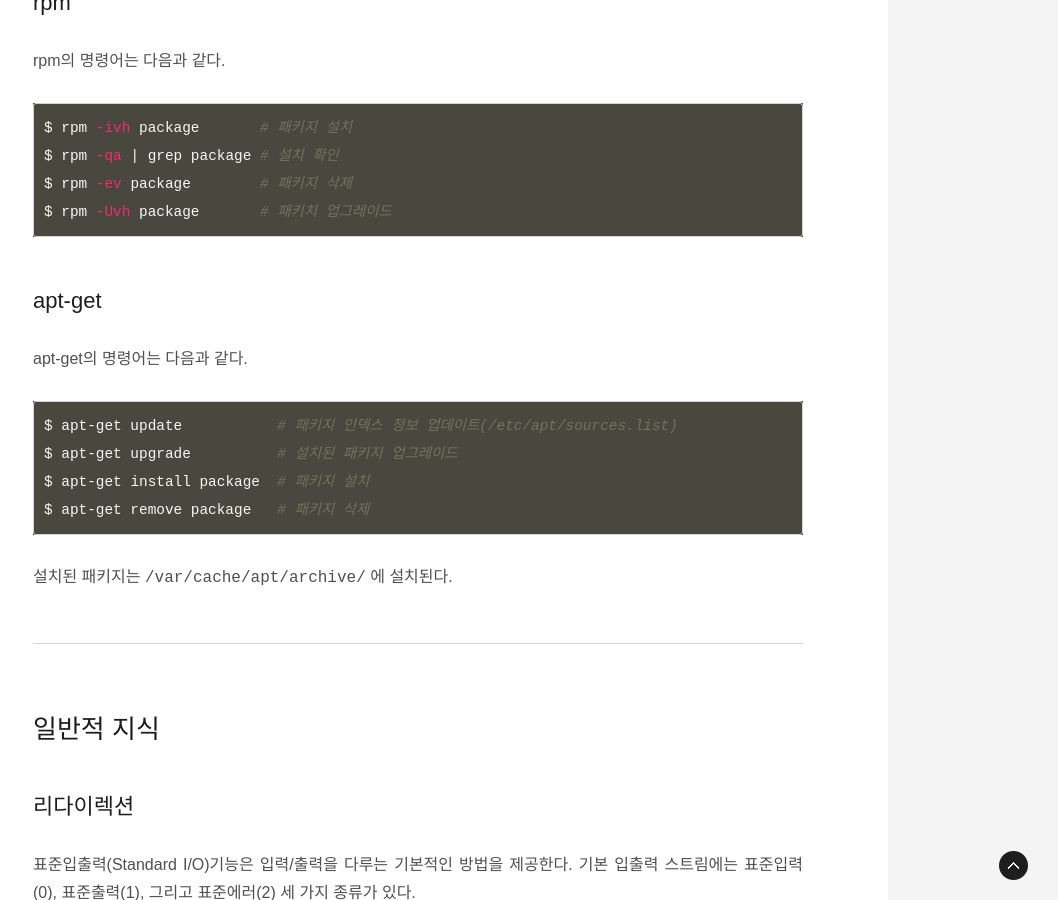
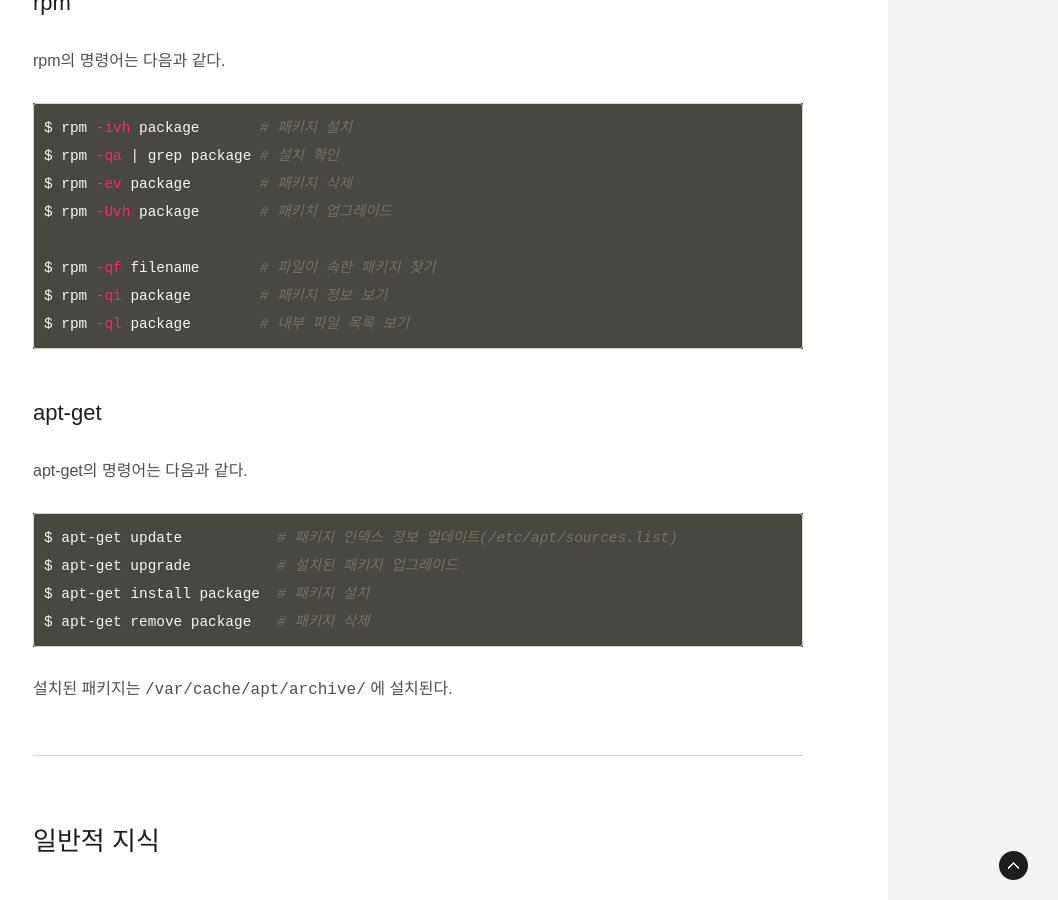
Before and after one commit to ThroughKim/throughkim.github.com, a Jekyll site: the page built from _posts/2017-01-09-linux-14.md, in a window 1280 px wide and 900 px high, scrolled down 23567 px. Shown: the whole window, without its empty margins (222-1280 px from the left). Built offline with Jekyll 4.4.1, drawn with Linux system fonts in a browser that asks for light colours; some web fonts are replaced.

Commit message:
upload blog

````diff
--- a/_posts/2017-01-09-linux-14.md
+++ b/_posts/2017-01-09-linux-14.md
@@ -757,6 +757,10 @@ $ rpm -ivh package       # 패키지 설치
 $ rpm -qa | grep package # 설치 확인
 $ rpm -ev package        # 패키지 삭제
 $ rpm -Uvh package       # 패키치 업그레이드
+
+$ rpm -qf filename       # 파일이 속한 패키지 찾기
+$ rpm -qi package        # 패키지 정보 보기
+$ rpm -ql package        # 내부 파일 목록 보기
 ```
 
 ## apt-get
````
